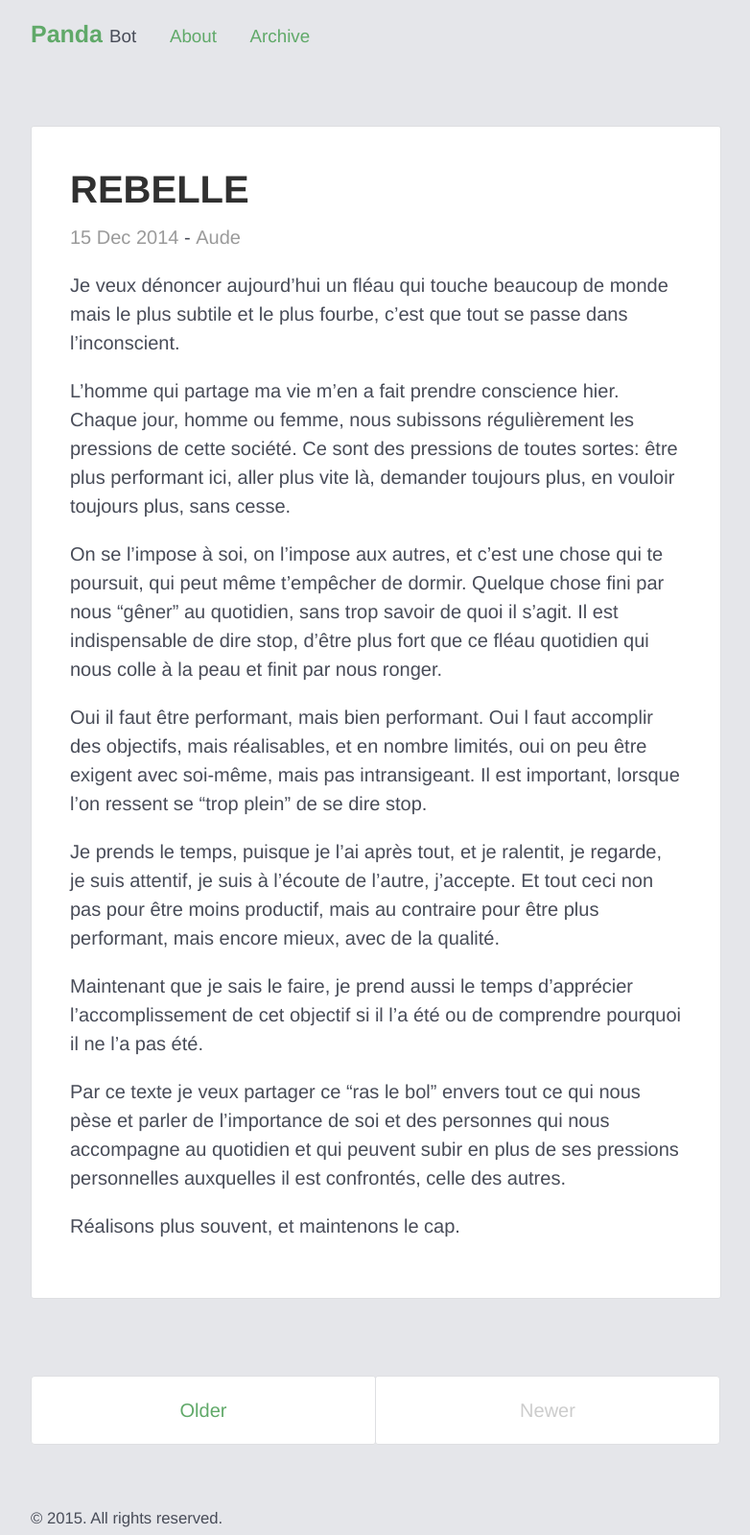
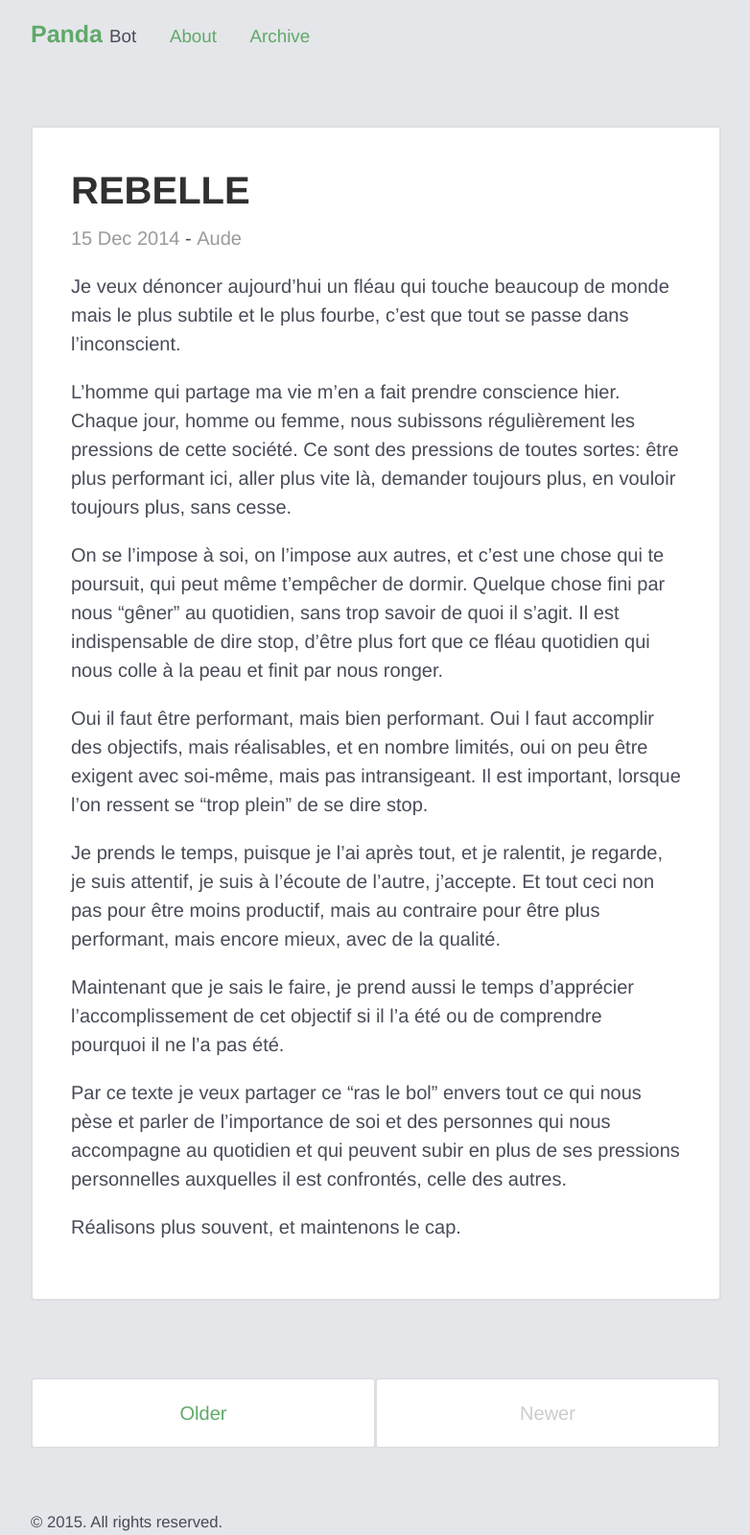
Before and after one commit to richardtetaz/richardtetaz.github.io, a Jekyll site: the page built from index.html, in a window 1280 px wide. Shown: the whole page at 96% size, without its empty margins (248-1030 px from the left). Built offline with Jekyll 4.4.1, drawn with Linux system fonts in a browser that asks for light colours; the list of posts is cut into pages by our own code; comment, search, counter and statistics services are not loaded.

Commit message:
maj style

```diff
--- a/public/css/main.css
+++ b/public/css/main.css
@@ -10,14 +10,14 @@
 article.post {
 	background-color: white;
 	padding: 2em 2em;
-	border-radius: 3px;
-	border: 1px solid #DEDFE2;
+	border-radius: 4px;
+	border: 2px solid #DEDFE2;
 }
 
 .pagination-item {
 	background-color: white;
-	border: 1px solid #DEDFE2;
-	border-radius: 3px;
+	border: 2px solid #DEDFE2;
+	border-radius: 4px;
 }
 
 a,
@@ -26,6 +26,7 @@
 }
 
 .post-title {
+	color: #9A9A9A;
 	text-transform: uppercase;
 }
 
```
